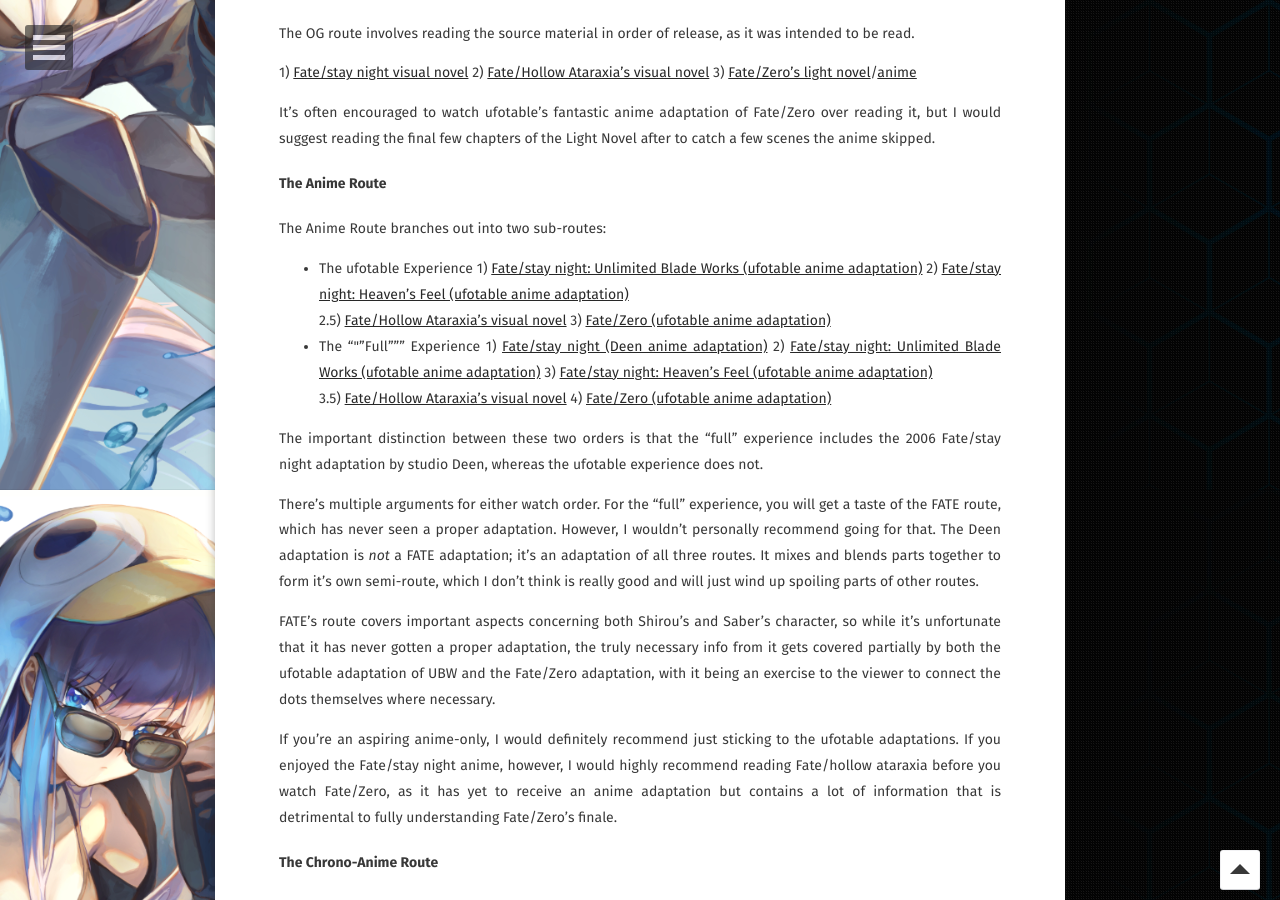
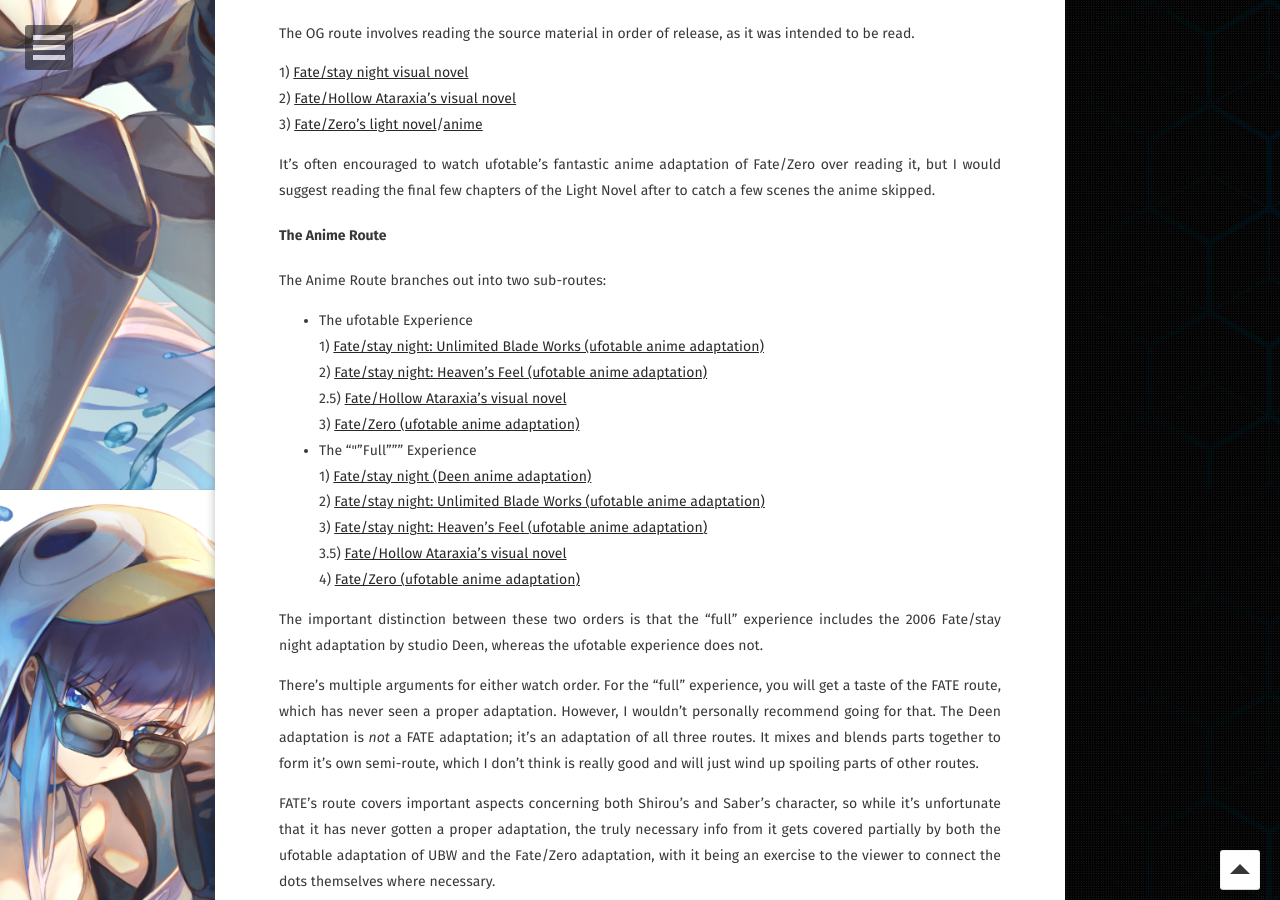
Before and after one commit to LightArrowsEXE/moon_blog, a Jekyll site: the page built from _posts/2020-08-06-fate-stay-the-night.md, in a window 1280 px wide and 900 px high, scrolled down 1310 px. Built offline with Jekyll 4.4.1, drawn with Linux system fonts in a browser that asks for light colours; some web fonts are replaced.

Commit message:
more fixes

```diff
--- a/_posts/2020-08-06-fate-stay-the-night.md
+++ b/_posts/2020-08-06-fate-stay-the-night.md
@@ -40,8 +40,8 @@ The biggest issue I often find when listening to people's recommendations is tha
 
 The OG route involves reading the source material in order of release, as it was intended to be read.
 
-1) [Fate/stay night visual novel][fsn_vn]
-2) [Fate/Hollow Ataraxia's visual novel][fha_vn]
+1) [Fate/stay night visual novel][fsn_vn]<br>
+2) [Fate/Hollow Ataraxia's visual novel][fha_vn]<br>
 3) [Fate/Zero's light novel][fz_ln]/[anime][fz_anime]
 
 It's often encouraged to watch ufotable's fantastic anime adaptation of Fate/Zero over reading it, but I would suggest reading the final few chapters of the Light Novel after to catch a few scenes the anime skipped.
@@ -50,16 +50,16 @@ It's often encouraged to watch ufotable's fantastic anime adaptation of Fate/Zer
 
 The Anime Route branches out into two sub-routes:
 
-* The ufotable Experience
-    1) [Fate/stay night: Unlimited Blade Works (ufotable anime adaptation)][fsn_anime_ubw]
+* The ufotable Experience<br>
+    1) [Fate/stay night: Unlimited Blade Works (ufotable anime adaptation)][fsn_anime_ubw]<br>
     2) [Fate/stay night: Heaven's Feel (ufotable anime adaptation)][fsn_anime_hf]<br>
-    2.5) [Fate/Hollow Ataraxia's visual novel][fha_vn]
-    3) [Fate/Zero (ufotable anime adaptation)][fz_anime]
-* The """Full""" Experience
-    1) [Fate/stay night (Deen anime adaptation)][fsn_anime_06]
-    2) [Fate/stay night: Unlimited Blade Works (ufotable anime adaptation)][fsn_anime_ubw]
+    2.5) [Fate/Hollow Ataraxia's visual novel][fha_vn]<br>
+    3) [Fate/Zero (ufotable anime adaptation)][fz_anime]<br>
+* The """Full""" Experience<br>
+    1) [Fate/stay night (Deen anime adaptation)][fsn_anime_06]<br>
+    2) [Fate/stay night: Unlimited Blade Works (ufotable anime adaptation)][fsn_anime_ubw]<br>
     3) [Fate/stay night: Heaven's Feel (ufotable anime adaptation)][fsn_anime_hf]<br>
-    3.5) [Fate/Hollow Ataraxia's visual novel][fha_vn]
+    3.5) [Fate/Hollow Ataraxia's visual novel][fha_vn]<br>
     4) [Fate/Zero (ufotable anime adaptation)][fz_anime]
 
 The important distinction between these two orders is that the "full" experience includes the 2006 Fate/stay night adaptation by studio Deen, whereas the ufotable experience does not.
@@ -74,9 +74,9 @@ If you're an aspiring anime-only, I would definitely recommend just sticking to
 
 This is an alternative method of viewing the anime. While the previous order still follows the original order that the source material was released in, this route instead follows the chronological order of events in the series itself:
 
-1) [Fate/Zero (ufotable anime adaptation)][fz_anime]
-2) [Fate/stay night (Deen anime adaptation)][fsn_anime_06]
-3) [Fate/stay night: Unlimited Blade Works (ufotable anime adaptation)][fsn_anime_ubw]
+1) [Fate/Zero (ufotable anime adaptation)][fz_anime]<br>
+2) [Fate/stay night (Deen anime adaptation)][fsn_anime_06]<br>
+3) [Fate/stay night: Unlimited Blade Works (ufotable anime adaptation)][fsn_anime_ubw]<br>
 4) [Fate/stay night: Heaven's Feel (ufotable anime adaptation)][fsn_anime_hf]<br>
 4.5) [Fate/Hollow Ataraxia's visual novel][fha_vn]
 
```
